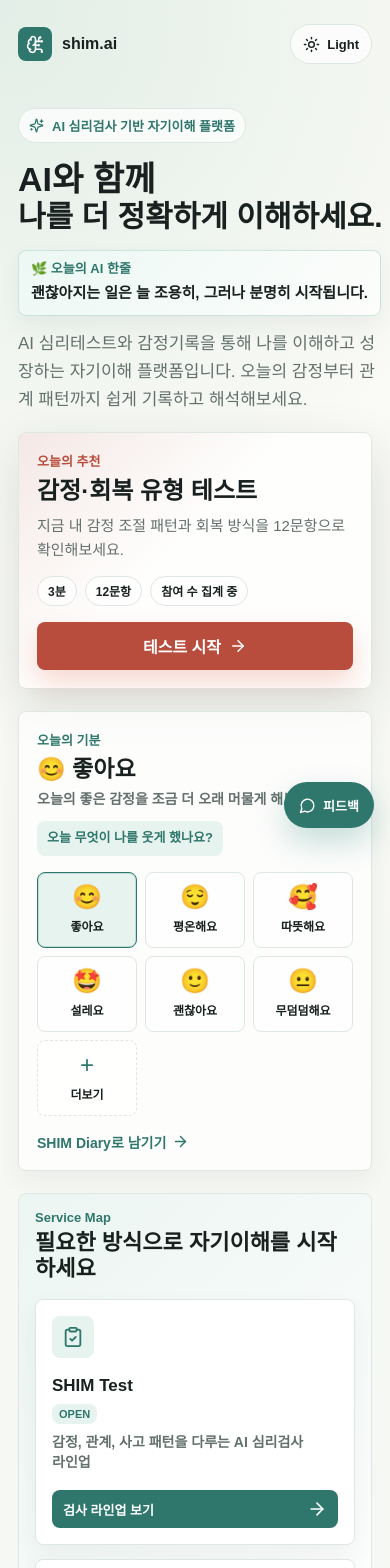
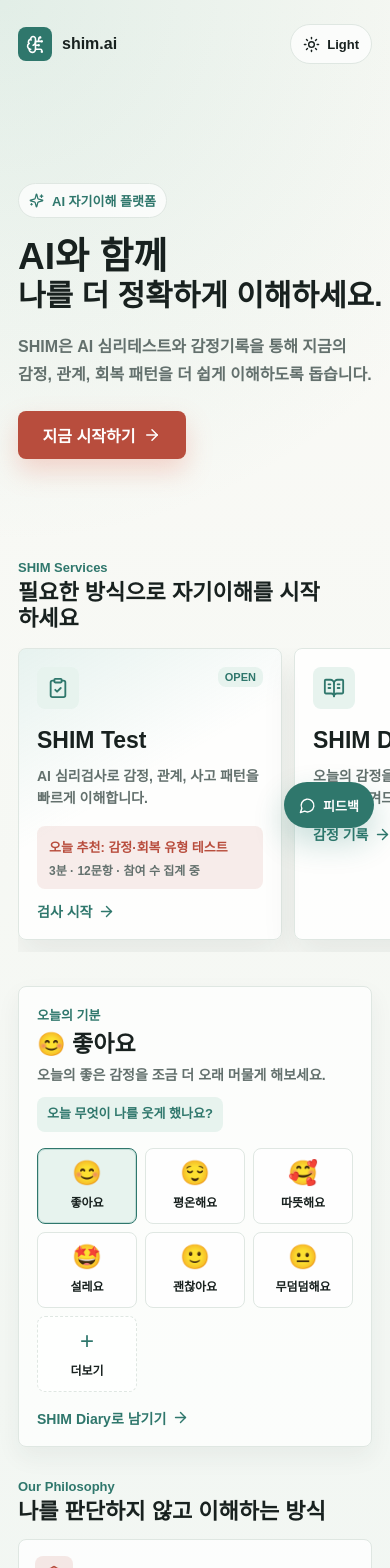
Before and after one commit to sj-dev-99/shim-ai, a Next.js app: page / in a window 390 px wide. Shown: the top 1568 px of the page. Built offline with nearby package versions, Linux system fonts and the light colour scheme; no server answers.

Commit message:
Redesign home for mobile first UX

```diff
--- a/pages/index.tsx
+++ b/pages/index.tsx
@@ -26,23 +26,24 @@ type HomePageProps = {
 const services = [
   {
     name: "SHIM Test",
-    description: "감정, 관계, 사고 패턴을 다루는 AI 심리검사 라인업",
+    description: "AI 심리검사로 감정, 관계, 사고 패턴을 빠르게 이해합니다.",
     href: "/shim-test",
     icon: ClipboardCheck,
     status: "OPEN",
-    action: "검사 라인업 보기"
+    action: "검사 시작",
+    highlight: "오늘 추천: 감정·회복 유형 테스트"
   },
   {
     name: "SHIM Diary",
-    description: "오늘의 감정을 기록하면 AI가 작은 위로와 한줄 코멘트를 남겨드립니다.",
+    description: "오늘의 감정을 기록하면 AI가 작은 위로를 남겨드립니다.",
     href: "/diary",
     icon: BookOpenText,
     status: "OPEN",
-    action: "감정 기록하기"
+    action: "감정 기록"
   },
   {
     name: "SHIM Report",
-    description: "지난 한 달 동안 내 감정이 어떻게 달라졌는지 AI가 분석해드립니다.",
+    description: "지난 감정의 흐름을 AI가 월간 리포트로 정리합니다.",
     href: "/report",
     icon: BarChart3,
     status: "준비중",
@@ -50,7 +51,7 @@ const services = [
   },
   {
     name: "SHIM Care",
-    description: "AI가 추천하는 나만의 회복 루틴",
+    description: "AI가 추천하는 나만의 회복 루틴을 제안합니다.",
     href: "/care",
     icon: HeartPulse,
     status: "준비중",
@@ -58,7 +59,7 @@ const services = [
   },
   {
     name: "SHIM Talk",
-    description: "대화형 감정 정리와 자기이해 코칭",
+    description: "대화로 감정을 정리하고 자기이해 질문을 이어갑니다.",
     href: "/talk",
     icon: MessageCircleHeart,
     status: "준비중",
@@ -68,33 +69,20 @@ const services = [
 
 const platformPoints = [
   {
-    title: "자가진단이 아닌 자기이해",
-    description: "결과를 단정하지 않고 감정, 관계, 사고 습관을 돌아볼 수 있는 언어로 정리합니다.",
+    title: "심리검사가 아닌 자기이해",
+    description: "결과를 단정하지 않고 나를 이해하는 언어로 감정과 관계를 정리합니다.",
     icon: ShieldCheck
   },
   {
-    title: "검사 후 행동까지 연결",
-    description: "점수만 보여주는 방식보다 회복 루틴과 다음 질문으로 이어지는 경험을 지향합니다.",
+    title: "결과보다 변화",
+    description: "점수에서 끝나지 않고 오늘 시도할 수 있는 회복 행동으로 이어집니다.",
     icon: LineChart
   },
   {
-    title: "관계와 정서 영역 확장",
-    description: "연애, 이상형, 대인관계, 고기능 우울감처럼 실제 고민과 가까운 주제를 순차 공개합니다.",
+    title: "AI와 함께 성장",
+    description: "검사, 기록, 리포트를 연결해 나를 조금씩 더 정확하게 알아갑니다.",
     icon: Users
   }
-];
-
-const dailyQuotes = [
-  "오늘의 작은 숨 고르기가 내일의 나를 조금 더 편안하게 합니다.",
-  "괜찮아지는 일은 늘 조용히, 그러나 분명히 시작됩니다.",
-  "마음이 느린 날에도 당신은 충분히 잘 지나가고 있습니다.",
-  "잠시 멈추는 것도 나를 지키는 하나의 방법입니다.",
-  "오늘의 나를 다그치기보다 살짝 안아주는 쪽을 선택해보세요.",
-  "흔들리는 마음에도 방향을 잃지 않는 힘이 남아 있습니다.",
-  "완벽하지 않아도 괜찮습니다. 지금의 속도도 당신의 속도입니다.",
-  "마음이 무거운 날에는 작은 친절 하나가 충분한 시작입니다.",
-  "나를 이해하려는 마음은 이미 회복의 첫 문장입니다.",
-  "오늘 하루를 버텨낸 것만으로도 마음은 제 몫을 해냈습니다."
 ];
 
 const moodOptions = [
@@ -113,46 +101,13 @@ const moodOptions = [
 ];
 
 const INITIAL_MOOD_COUNT = 6;
-const KST_OFFSET_MS = 9 * 60 * 60 * 1000;
-const DAY_MS = 24 * 60 * 60 * 1000;
-
-function getDailyQuote(date = new Date()) {
-  const kstDate = new Date(date.getTime() + KST_OFFSET_MS);
-  const year = kstDate.getUTCFullYear();
-  const month = kstDate.getUTCMonth();
-  const day = kstDate.getUTCDate();
-  const dayIndex = Math.floor((Date.UTC(year, month, day) - Date.UTC(2026, 0, 1)) / DAY_MS);
-  return dailyQuotes[Math.abs(dayIndex) % dailyQuotes.length];
-}
-
-function getMsUntilNextKstMidnight(date = new Date()) {
-  const kstDate = new Date(date.getTime() + KST_OFFSET_MS);
-  const year = kstDate.getUTCFullYear();
-  const month = kstDate.getUTCMonth();
-  const day = kstDate.getUTCDate();
-  const nextKstMidnightUtc = Date.UTC(year, month, day + 1) - KST_OFFSET_MS;
-  return Math.max(nextKstMidnightUtc - date.getTime(), 1000);
-}
 
 export default function HomePage({ theme, toggleTheme }: HomePageProps) {
   const isDark = theme === "dark";
-  const [dailyQuote, setDailyQuote] = useState(dailyQuotes[0]);
   const [recommendedCount, setRecommendedCount] = useState<number | null>(null);
   const [selectedMood, setSelectedMood] = useState(moodOptions[0]);
   const [showAllMoods, setShowAllMoods] = useState(false);
   const visibleMoodOptions = showAllMoods ? moodOptions : moodOptions.slice(0, INITIAL_MOOD_COUNT);
-
-  useEffect(() => {
-    let timeoutId: number;
-
-    function refreshQuote() {
-      setDailyQuote(getDailyQuote());
-      timeoutId = window.setTimeout(refreshQuote, getMsUntilNextKstMidnight());
-    }
-
-    refreshQuote();
-    return () => window.clearTimeout(timeoutId);
-  }, []);
 
   useEffect(() => {
     let mounted = true;
@@ -216,46 +171,64 @@ export default function HomePage({ theme, toggleTheme }: HomePageProps) {
           </button>
         </header>
 
-        <section className="hero home-hero">
+        <section className="home-redesign-hero" aria-label="SHIM AI 소개">
           <div className="home-hero-copy">
             <span className="eyebrow">
               <Sparkles size={15} aria-hidden="true" />
-              AI 심리검사 기반 자기이해 플랫폼
+              AI 자기이해 플랫폼
             </span>
             <h1>
               <span>AI와 함께</span>
               <span>나를 더 정확하게 이해하세요.</span>
             </h1>
-            <div className="daily-quote" aria-label="오늘의 AI 한줄">
-              <strong>🌿 오늘의 AI 한줄</strong>
-              <p>{dailyQuote}</p>
-            </div>
             <p>
-              AI 심리테스트와 감정기록을 통해 나를 이해하고 성장하는 자기이해 플랫폼입니다.
-              오늘의 감정부터 관계 패턴까지 쉽게 기록하고 해석해보세요.
+              SHIM은 AI 심리테스트와 감정기록을 통해 지금의 감정, 관계, 회복 패턴을 더 쉽게 이해하도록 돕습니다.
             </p>
+            <Link href="/shim-test">
+              <a className="primary-button home-hero-cta">
+                지금 시작하기
+                <ArrowRight size={18} aria-hidden="true" />
+              </a>
+            </Link>
           </div>
         </section>
 
-        <section className="today-recommendation" aria-label="오늘의 추천">
-          <div>
-            <span className="recommendation-kicker">오늘의 추천</span>
-            <h2>감정·회복 유형 테스트</h2>
-            <p>지금 내 감정 조절 패턴과 회복 방식을 12문항으로 확인해보세요.</p>
-            <div className="recommendation-meta" aria-label="추천 테스트 정보">
-              <span>3분</span>
-              <span>12문항</span>
-              <span>
-                {recommendedCount === null ? "참여 수 집계 중" : `${recommendedCount.toLocaleString("ko-KR")}명 참여`}
-              </span>
-            </div>
+        <section className="service-slider-section" aria-label="SHIM 서비스">
+          <div className="section-heading">
+            <span>SHIM Services</span>
+            <h2>필요한 방식으로 자기이해를 시작하세요</h2>
           </div>
-          <Link href="/mind">
-            <a className="primary-button">
-              테스트 시작
-              <ArrowRight size={18} aria-hidden="true" />
-            </a>
-          </Link>
+          <div className="service-card-slider" role="list">
+            {services.map((service) => {
+              const Icon = service.icon;
+              const isOpen = service.status === "OPEN";
+              return (
+                <Link href={service.href} key={service.name}>
+                  <a className={`service-slide-card ${isOpen ? "is-open" : "is-planned"}`} role="listitem">
+                    <span className="service-slide-icon">
+                      <Icon size={22} aria-hidden="true" />
+                    </span>
+                    <em className={`service-status ${isOpen ? "is-open" : "is-planned"}`}>{service.status}</em>
+                    <strong>{service.name}</strong>
+                    <p>{service.description}</p>
+                    {service.highlight ? (
+                      <div className="service-card-recommendation" aria-label="SHIM Test 추천">
+                        <span>{service.highlight}</span>
+                        <small>
+                          3분 · 12문항 ·{" "}
+                          {recommendedCount === null ? "참여 수 집계 중" : `${recommendedCount.toLocaleString("ko-KR")}명 참여`}
+                        </small>
+                      </div>
+                    ) : null}
+                    <span className="service-slide-action">
+                      {service.action}
+                      <ArrowRight size={17} aria-hidden="true" />
+                    </span>
+                  </a>
+                </Link>
+              );
+            })}
+          </div>
         </section>
 
         <section className="mood-check" aria-label="오늘의 기분 선택">
@@ -296,33 +269,12 @@ export default function HomePage({ theme, toggleTheme }: HomePageProps) {
           </Link>
         </section>
 
-        <section className="service-map service-map-priority" aria-label="SHIM AI 서비스 선택">
-          <div className="section-heading service-heading">
-            <span>Service Map</span>
-            <h2>필요한 방식으로 자기이해를 시작하세요</h2>
+        <section className="philosophy-section" aria-label="SHIM AI 서비스 철학">
+          <div className="section-heading">
+            <span>Our Philosophy</span>
+            <h2>나를 판단하지 않고 이해하는 방식</h2>
           </div>
-          {services.map((service) => {
-            const Icon = service.icon;
-            return (
-              <Link href={service.href} key={service.name}>
-                <a className="service-map-item">
-                  <span className="service-map-icon">
-                    <Icon size={22} aria-hidden="true" />
-                  </span>
-                  <strong>{service.name}</strong>
-                  <em className={`service-status ${service.status === "OPEN" ? "is-open" : "is-planned"}`}>{service.status}</em>
-                  <span className="service-map-description">{service.description}</span>
-                  <span className={`service-map-action ${service.status === "OPEN" ? "is-open" : "is-planned"}`}>
-                    {service.action}
-                    <ArrowRight size={20} />
-                  </span>
-                </a>
-              </Link>
-            );
-          })}
-        </section>
-
-        <section className="platform-grid" aria-label="SHIM AI 서비스 방향">
+          <div className="platform-grid">
           {platformPoints.map((point) => {
             const Icon = point.icon;
             return (
@@ -335,6 +287,7 @@ export default function HomePage({ theme, toggleTheme }: HomePageProps) {
               </article>
             );
           })}
+          </div>
         </section>
 
         <p className="notice">{disclaimer}</p>
--- a/styles/globals.css
+++ b/styles/globals.css
@@ -157,6 +157,52 @@ input {
   justify-items: start;
 }
 
+.home-redesign-hero {
+  display: grid;
+  align-items: center;
+  min-height: 58vh;
+  padding: 54px 0 34px;
+}
+
+.home-redesign-hero .home-hero-copy {
+  max-width: 720px;
+  gap: 18px;
+}
+
+.home-redesign-hero h1 {
+  max-width: 560px;
+  margin: 0;
+  color: var(--ink);
+  font-size: 37px;
+  line-height: 1.14;
+  letter-spacing: 0;
+  word-break: keep-all;
+}
+
+.home-redesign-hero h1 span {
+  display: block;
+}
+
+.home-redesign-hero h1 span:last-child {
+  font-size: 31px;
+  line-height: 1.2;
+}
+
+.home-redesign-hero p {
+  max-width: 520px;
+  margin: 0;
+  color: var(--muted);
+  font-size: 16px;
+  font-weight: 800;
+  line-height: 1.75;
+  word-break: keep-all;
+}
+
+.home-hero-cta {
+  margin-top: 4px;
+  min-width: 168px;
+}
+
 .home-hero-copy p:not(.daily-quote) {
   max-width: 760px;
 }
@@ -526,6 +572,128 @@ input {
   border: 1px solid var(--line);
   background: var(--panel-soft);
   color: var(--muted);
+}
+
+.service-slider-section {
+  display: grid;
+  gap: 16px;
+  margin: 0 -18px 34px;
+  padding: 4px 0 0 18px;
+}
+
+.service-slider-section .section-heading {
+  padding-right: 18px;
+}
+
+.service-slider-section .section-heading h2 {
+  max-width: 320px;
+}
+
+.service-card-slider {
+  display: grid;
+  grid-auto-flow: column;
+  grid-auto-columns: minmax(264px, 78vw);
+  gap: 12px;
+  overflow-x: auto;
+  padding: 0 18px 12px 0;
+  scroll-snap-type: x mandatory;
+  scrollbar-width: none;
+}
+
+.service-card-slider::-webkit-scrollbar {
+  display: none;
+}
+
+.service-slide-card {
+  position: relative;
+  display: grid;
+  min-height: 258px;
+  align-content: start;
+  gap: 12px;
+  padding: 18px;
+  border: 1px solid var(--line);
+  border-radius: 8px;
+  background: var(--panel-soft);
+  box-shadow: 0 16px 34px rgba(38, 56, 50, 0.08);
+  scroll-snap-align: start;
+}
+
+.service-slide-card.is-open:first-child {
+  background:
+    linear-gradient(150deg, rgba(111, 183, 162, 0.16), transparent 46%),
+    var(--panel-soft);
+}
+
+.service-slide-icon {
+  display: grid;
+  width: 42px;
+  height: 42px;
+  place-items: center;
+  border-radius: 8px;
+  background: var(--selected-panel);
+  color: var(--teal);
+}
+
+.service-slide-card .service-status {
+  position: absolute;
+  top: 18px;
+  right: 18px;
+  margin: 0;
+}
+
+.service-slide-card strong {
+  margin-top: 6px;
+  color: var(--ink);
+  font-size: 23px;
+  line-height: 1.18;
+}
+
+.service-slide-card p {
+  min-height: 46px;
+  margin: 0;
+  color: var(--muted);
+  font-size: 14px;
+  font-weight: 800;
+  line-height: 1.55;
+  word-break: keep-all;
+}
+
+.service-card-recommendation {
+  display: grid;
+  gap: 5px;
+  margin-top: 2px;
+  padding: 11px 12px;
+  border-radius: 8px;
+  background: rgba(184, 77, 61, 0.1);
+}
+
+.service-card-recommendation span {
+  color: var(--coral);
+  font-size: 13px;
+  font-weight: 900;
+}
+
+.service-card-recommendation small {
+  color: var(--muted);
+  font-size: 12px;
+  font-weight: 900;
+}
+
+.service-slide-action {
+  display: inline-flex;
+  align-items: center;
+  gap: 6px;
+  width: fit-content;
+  margin-top: auto;
+  color: var(--teal);
+  font-size: 14px;
+  font-weight: 900;
+}
+
+.philosophy-section {
+  display: grid;
+  gap: 14px;
+  margin: 32px 0 0;
 }
 
 .test-category {
@@ -2323,6 +2491,11 @@ input {
     line-height: 1.08;
   }
 
+  .home-redesign-hero h1 {
+    font-size: 48px;
+    line-height: 1.1;
+  }
+
   .home-hero-copy h1 span:last-child {
     font-size: inherit;
     line-height: inherit;
@@ -2543,6 +2716,36 @@ input {
     line-height: 1.04;
   }
 
+  .home-redesign-hero {
+    min-height: 62vh;
+    padding: 82px 0 56px;
+  }
+
+  .home-redesign-hero h1 {
+    max-width: 760px;
+    font-size: 68px;
+    line-height: 1.04;
+  }
+
+  .home-redesign-hero p {
+    font-size: 18px;
+  }
+
+  .service-slider-section {
+    margin-right: -30px;
+    margin-left: -30px;
+    padding-left: 30px;
+  }
+
+  .service-slider-section .section-heading {
+    padding-right: 30px;
+  }
+
+  .service-card-slider {
+    grid-auto-columns: minmax(300px, 32vw);
+    padding-right: 30px;
+  }
+
   .insight-band {
     grid-template-columns: repeat(3, 1fr);
   }
@@ -2609,6 +2812,27 @@ input {
 }
 
 @media (min-width: 980px) {
+  .service-slider-section {
+    margin-right: 0;
+    margin-left: 0;
+    padding-left: 0;
+  }
+
+  .service-slider-section .section-heading {
+    padding-right: 0;
+  }
+
+  .service-card-slider {
+    grid-auto-flow: initial;
+    grid-template-columns: repeat(5, minmax(0, 1fr));
+    overflow: visible;
+    padding-right: 0;
+  }
+
+  .service-slide-card {
+    min-height: 286px;
+  }
+
   .service-map {
     grid-template-columns: repeat(5, minmax(0, 1fr));
   }
```
